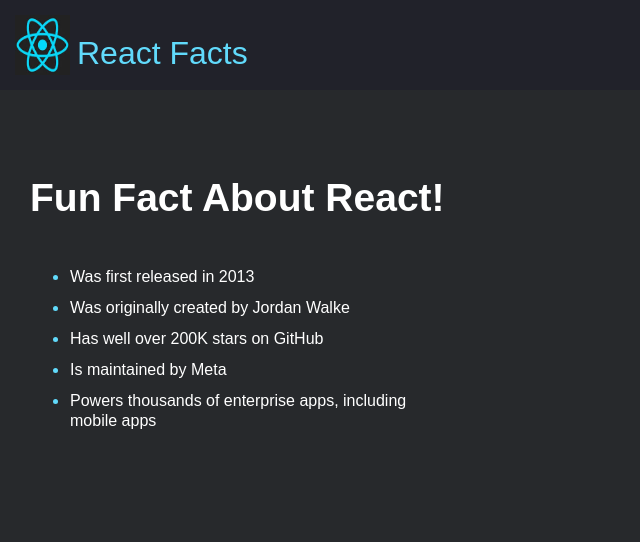
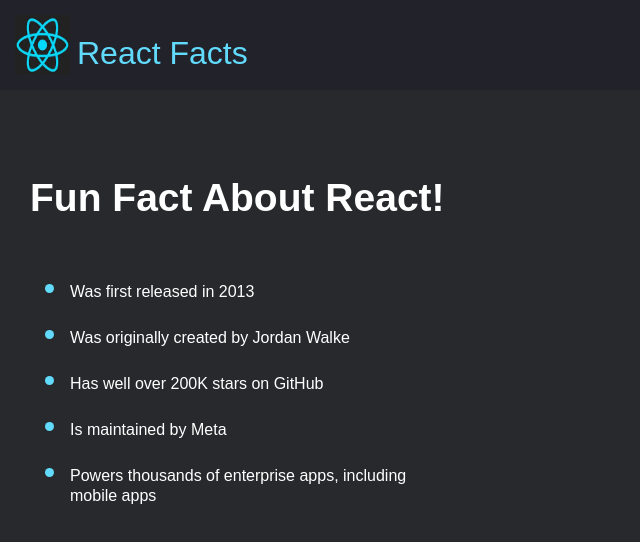
Before and after one commit to PAZZO123/React-Learning, a React (Vite) app: page / in a window 1280 px wide. Shown: the top 542 px of the page, without its empty margins (0-640 px from the left). Built offline with nearby package versions, Linux system fonts and the light colour scheme.

Commit message:
Adding components

```diff
--- a/src/index.css
+++ b/src/index.css
@@ -25,7 +25,7 @@
 }
  ul li::marker{
   color: #61DAFB;
-  font-size: large;
+  font-size: 1.9rem;
 }
 .main{
   padding: 60px 30px;
@@ -38,6 +38,6 @@
   margin-top: 46px;
 }
 .list > li {
-  margin-block: 10px;
+  padding-block: 10px;
   line-height: 20px;
 }
```
